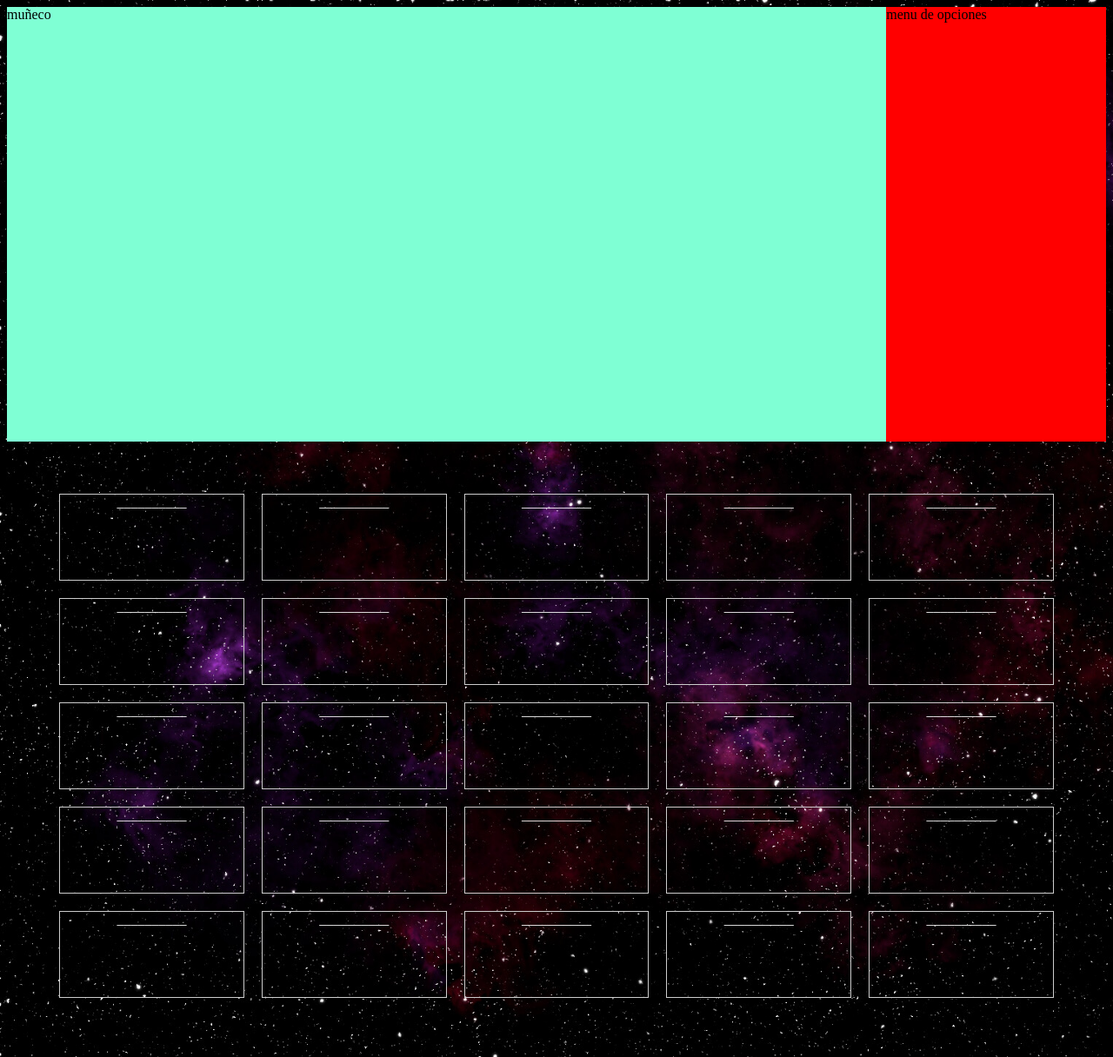
After one commit to Sankyo4744/Ahorcado, a Django app: page /ahorcado/juego/ in a window 1280 px wide. The commit adds this page. Shown: the whole page at 87% size. Run offline with Django 5.2, Linux system fonts and the light colour scheme.

Commit message:
Creacion interfaz principal

```diff
--- a/Ahorcado/settings.py
+++ b/Ahorcado/settings.py
@@ -37,6 +37,7 @@ INSTALLED_APPS = [
     'django.contrib.sessions',
     'django.contrib.messages',
     'django.contrib.staticfiles',
+    'juego'
 ]
 
 MIDDLEWARE = [
--- a/Ahorcado/urls.py
+++ b/Ahorcado/urls.py
@@ -15,8 +15,11 @@ Including another URLconf
     2. Add a URL to urlpatterns:  path('blog/', include('blog.urls'))
 """
 from django.contrib import admin
-from django.urls import path
+from django.urls import path, include
+from juego.views import index
 
 urlpatterns = [
     path('admin/', admin.site.urls),
+    path('', index),
+    path('ahorcado/', include('juego.urls'))
 ]
--- /dev/null
+++ b/juego/static/styles/ahorquitos.css
@@ -0,0 +1,32 @@
+body {
+    background-image: url('/static/images/milena-murara-galaxia3.jpg');
+    background-size: cover;
+    background-repeat: no-repeat;
+    box-sizing: content-box;
+    display: flex;
+    justify-content: center;
+    align-content: center;
+    flex-wrap: wrap;
+}
+
+section {
+    display: grid;
+    height: 70%;
+    width: 100%;
+    display: flex;
+
+}
+
+.muñeco{
+    display: inline-block;
+    background-color: aquamarine;
+    width: 80%;
+    height: 500px;
+}
+
+.menu_opciones {
+    display: inline-block;
+    background-color: red;
+    flex-grow: 1;
+    height: 500px;
+}
--- /dev/null
+++ b/juego/static/styles/lineas.css
@@ -0,0 +1,19 @@
+.lineas {
+    display: flex;
+    height: 30%;
+    width: 100%;
+    text-align: center;
+    margin: 50px;
+    color: white;
+    box-sizing: border-box;
+    flex-wrap: wrap;
+}
+
+.lineas > div {
+    flex: 1 1 auto;
+    min-width: 200px;
+    height: 100px;
+    margin: 10px;
+    border: 1px solid #ccc;
+    box-sizing: border-box;
+}
--- /dev/null
+++ b/juego/templates/components/lineas.html
@@ -0,0 +1,25 @@
+<div>__________</div>
+<div>__________</div>
+<div>__________</div>
+<div>__________</div>
+<div>__________</div>
+<div>__________</div>
+<div>__________</div>
+<div>__________</div>
+<div>__________</div>
+<div>__________</div>
+<div>__________</div>
+<div>__________</div>
+<div>__________</div>
+<div>__________</div>
+<div>__________</div>
+<div>__________</div>
+<div>__________</div>
+<div>__________</div>
+<div>__________</div>
+<div>__________</div>
+<div>__________</div>
+<div>__________</div>
+<div>__________</div>
+<div>__________</div>
+<div>__________</div>
--- /dev/null
+++ b/juego/templates/juegazo/ahorquitos.html
@@ -0,0 +1,21 @@
+{% load static %}
+
+<!DOCTYPE html>
+<html lang="en">
+<head>
+    <meta charset="UTF-8">
+    <meta name="viewport" content="width=device-width, initial-scale=1.0">
+    <link rel = "stylesheet" href="{% static 'styles/ahorquitos.css' %}">
+    <link rel = "stylesheet" href="{% static 'styles/lineas.css' %}">
+    <title>Ahorcado</title>
+</head>
+<body class = "fondo_juego">
+    <section>
+        <div class = "muñeco">muñeco</div>
+        <div class = "menu_opciones">menu de opciones</div>
+    </section>
+
+    <div class = "lineas">{% include 'components/lineas.html' %}</div>
+
+</body>
+</html>
--- a/index.html
+++ b/juego/templates/menu/index.html
@@ -1,3 +1,5 @@
+{% load static %}
+
 <!DOCTYPE html>
 
 <html lang="es">
@@ -5,7 +7,7 @@
         <meta charset="UTF-8">
         <meta name="Ahocardo" content="width=device-width, initial-scale=1.0">
         <title>Ahocardo</title>
-        <link rel = "stylesheet" href="pagina1.css">
+        <link rel = "stylesheet" href="{% static 'styles/index.css' %}">
 
     </head>
 
--- /dev/null
+++ b/juego/urls.py
@@ -0,0 +1,7 @@
+from django.urls import path
+from juego.views import juego
+
+
+urlpatterns = [
+    path('juego/', juego)
+]
--- a/juego/views.py
+++ b/juego/views.py
@@ -1,3 +1,9 @@
 from django.shortcuts import render
 
 # Create your views here.
+
+def index(request):
+    return render(request, 'menu/index.html')
+
+def juego(request):
+    return render(request, 'juegazo/ahorquitos.html')
```
Also changed, not shown: ahorcado.html (deleted, +0 -28 lines), juego/static/styles/index.css (renamed from pagina1.css, +3 -28 lines), juego/static/images/Diagrama en blanco.png (added), juego/static/images/brazo y pierna derecha.png (added), juego/static/images/brazo y pierna izquierda.png (added), juego/static/images/cabeza.png (added), juego/static/images/milena-murara-galaxia3.jpg (renamed from milena-murara-galaxia3.jpg), juego/static/images/torso.png (added).
